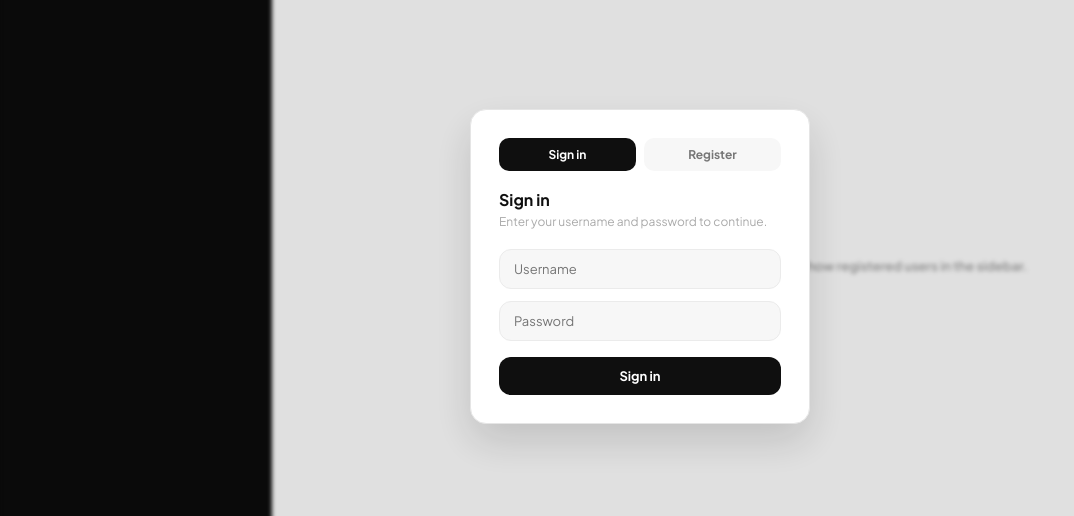
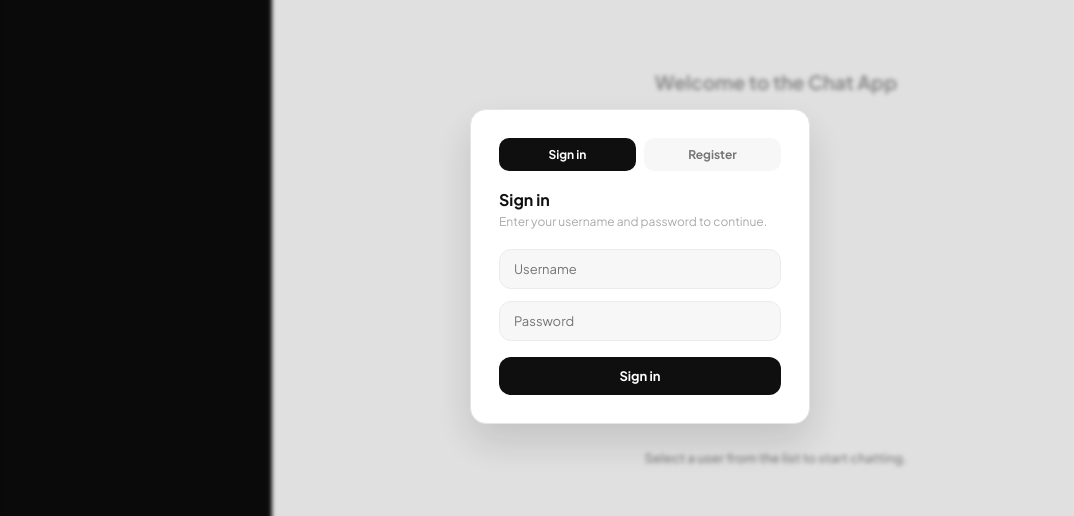
Before and after one commit to ixtk/real-time-chat, a React app in the folder frontend/: page / in a window 1280 px wide. Shown: the part 134-650 px from the top of the page, without its empty margins (0-1074 px from the left). Built offline with nearby package versions, Linux system fonts and the light colour scheme; no server answers; the HTML template or start-up script is replaced by a standard one.

Commit message:
Add chat open

```diff
--- a/frontend/src/pages/ChatPage.jsx
+++ b/frontend/src/pages/ChatPage.jsx
@@ -19,6 +19,8 @@ function ChatPage() {
   const { user, isCheckingSession, signOut } = useAuth()
   const account = buildAccount(user)
   const [users, setUsers] = useState([])
+  // const [isChatOpen, setIsChatOpen] = useState(false)
+  const [openChatUser, setOpenChatUser] = useState(null)
 
   async function handleLogout() {
     await signOut()
@@ -44,7 +46,8 @@ function ChatPage() {
   function openChat(recipient) {
     console.log("Opening chat...", recipient)
 
-    //
+    // setIsChatOpen(true)
+    setOpenChatUser(recipient.username)
   }
 
   return (
@@ -71,17 +74,23 @@ function ChatPage() {
               )
             })}
           </ul>
-
         </div>
 
         <AccountPanel account={account} onLogout={handleLogout} />
       </aside>
 
       <section className="chat-main">
-        <div className="empty-state">
-          Next step: create a backend users route and show registered users in
-          the sidebar.
-        </div>
+        {openChatUser !== null ? (
+          <div>
+            <h2>{openChatUser}</h2>
+            <input type="text" />
+          </div>
+        ) : (
+          <div className="empty-state">
+            <h2>Welcome to the Chat App</h2>
+            <p>Select a user from the list to start chatting.</p>
+          </div>
+        )}
       </section>
     </main>
   )
```
